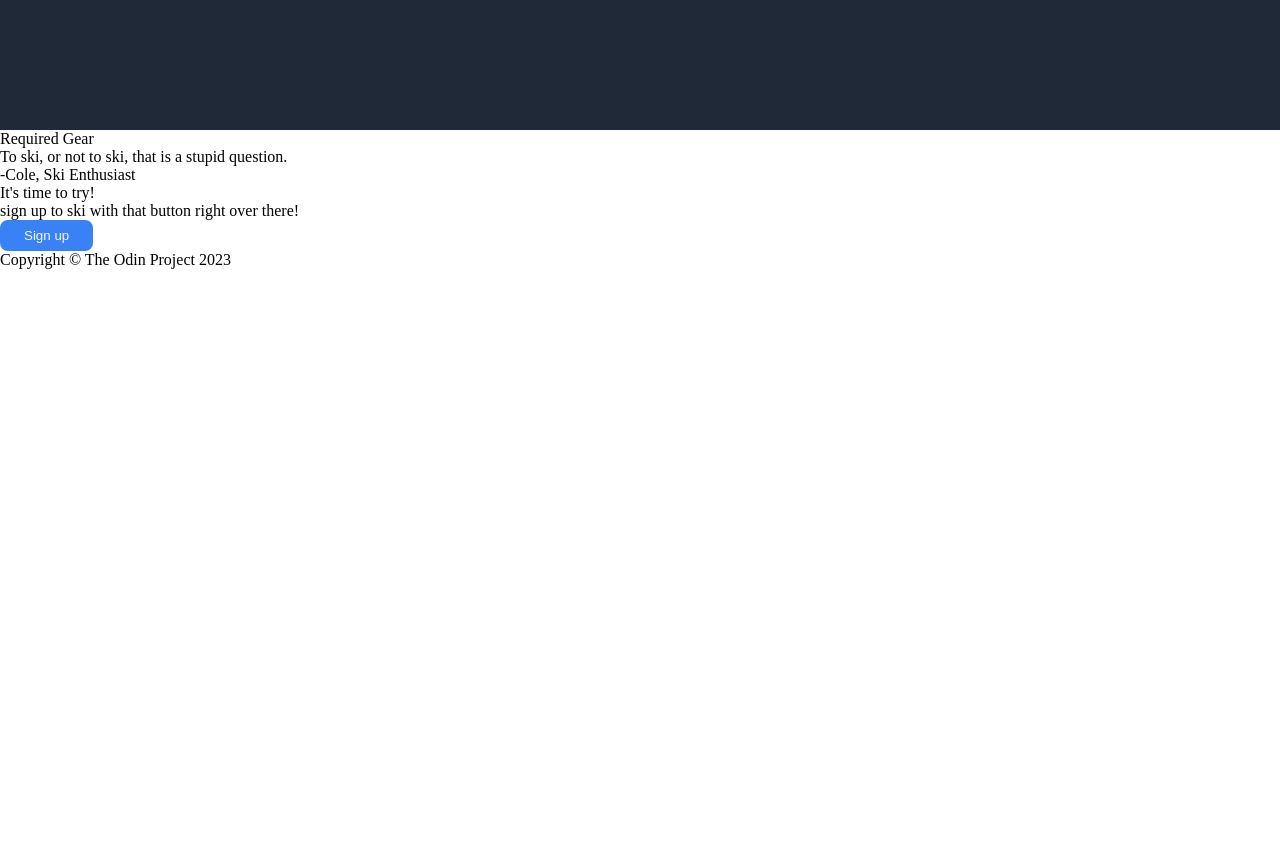
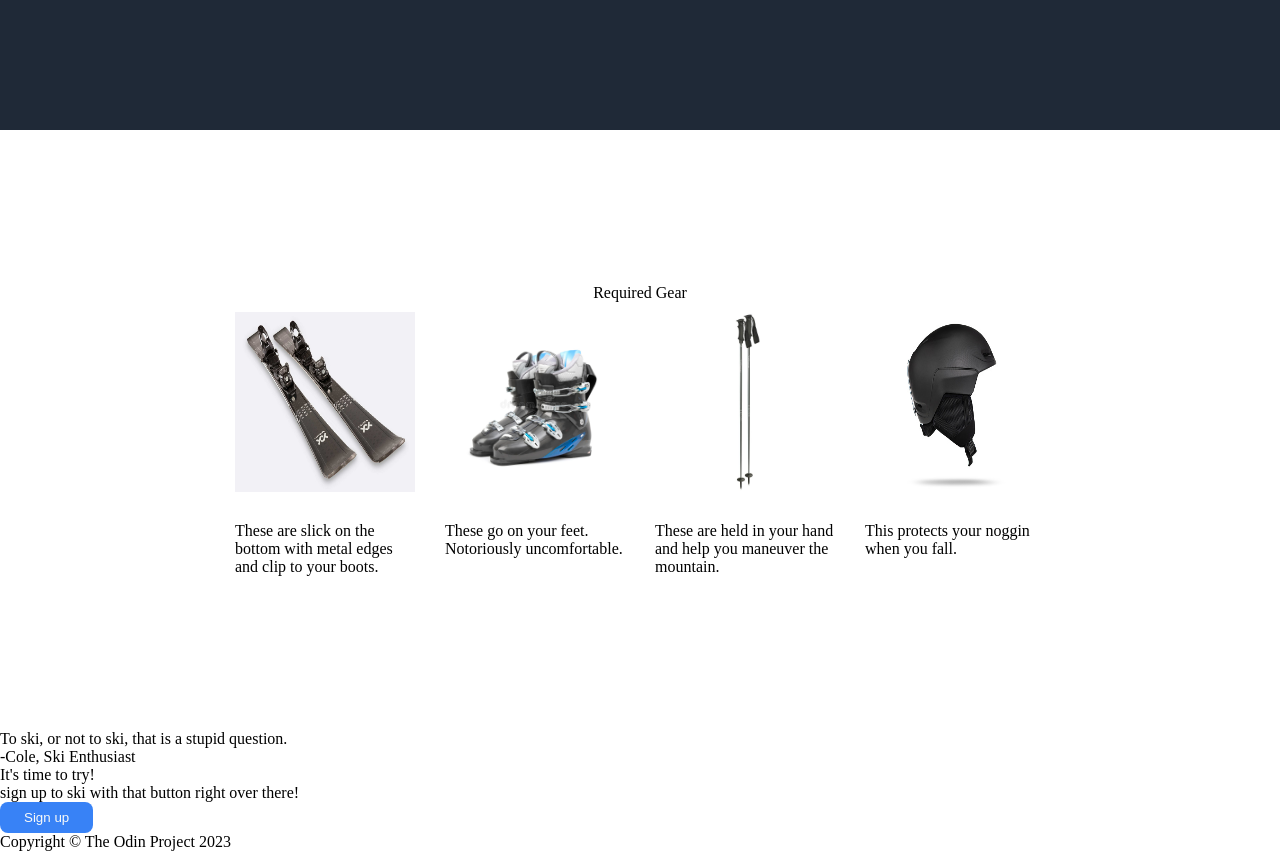
Before and after one commit to ColeBurch/odin-landing, a plain HTML site: page index.html in a window 1280 px wide. Shown: the part 540-1391 px from the top of the page. Before the commit the page ends 809 px from the top, so only its background shows below. Drawn offline with Linux system fonts and the light colour scheme.

Commit message:
Create initial layout for block2

```diff
--- a/index.html
+++ b/index.html
@@ -30,16 +30,20 @@
         <div class="2title">Required Gear</div>
         <div class="cardbox">
             <div class="card">
-
+                <img src="./images/skis.jpeg">
+                <div class="info">These are slick on the bottom with metal edges and clip to your boots.</div>
             </div>
             <div class="card">
-
+                <img src="./images/boots.jpeg">
+                <div class="info">These go on your feet. Notoriously uncomfortable.</div>
             </div>
             <div class="card">
-
+                <img src="./images/poles.jpeg">
+                <div class="info">These are held in your hand and help you maneuver the mountain.</div>
             </div>
             <div class="card">
-
+                <img src="./images/helmet.jpeg">
+                <div class="info">This protects your noggin when you fall.</div>
             </div>
         </div>
     </div>
--- a/styles.css
+++ b/styles.css
@@ -70,3 +70,33 @@ button {
     border: 0;
     border-radius: 8px;
 }
+
+.block2 {
+    display: flex;
+    flex-direction: column;
+    height: 600px;
+    flex-grow: 1;
+    align-items: center;
+    justify-content: center;
+    gap: 10px;
+}
+
+.cardbox {
+    display: flex;
+    gap: 30px;
+}
+
+.card {
+    display: flex;
+    flex-direction: column;
+    gap: 30px;
+}
+
+img {
+    width: 180px;
+    height: 180px;
+}
+
+.info {
+    width: 180px;
+}
```
